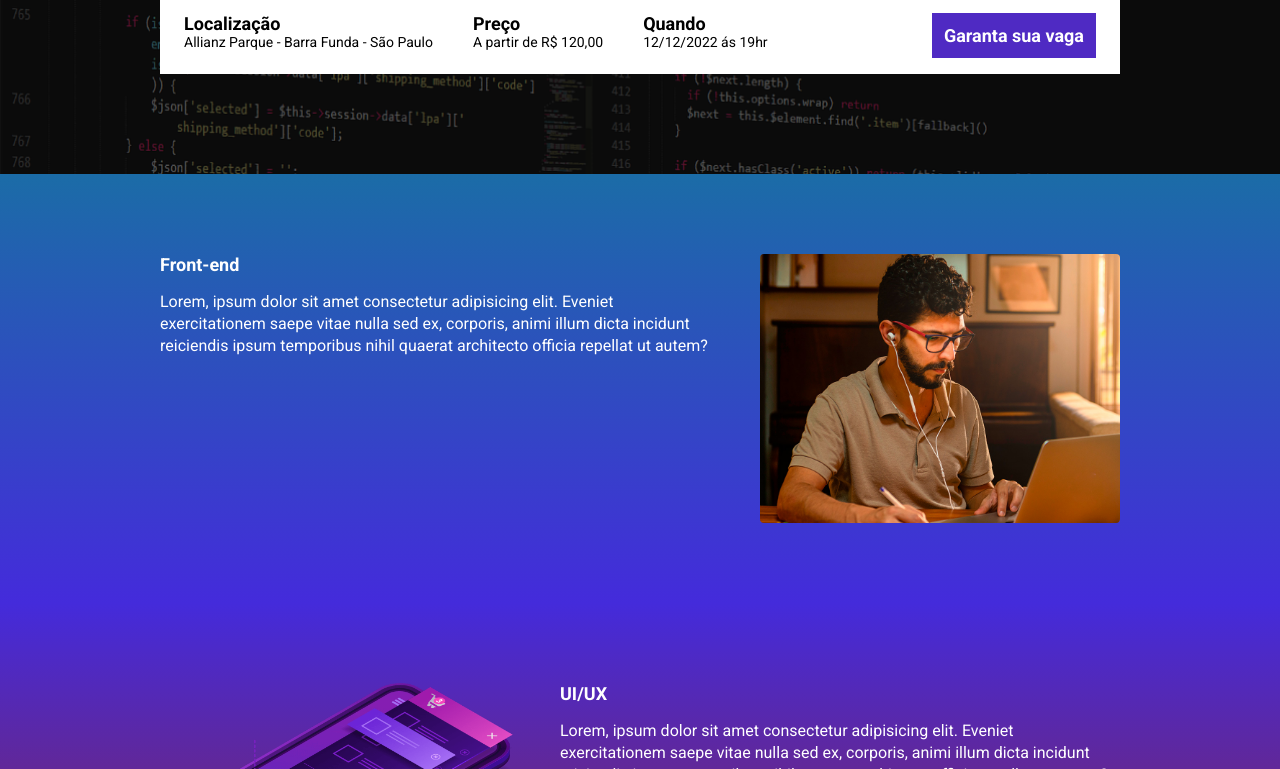
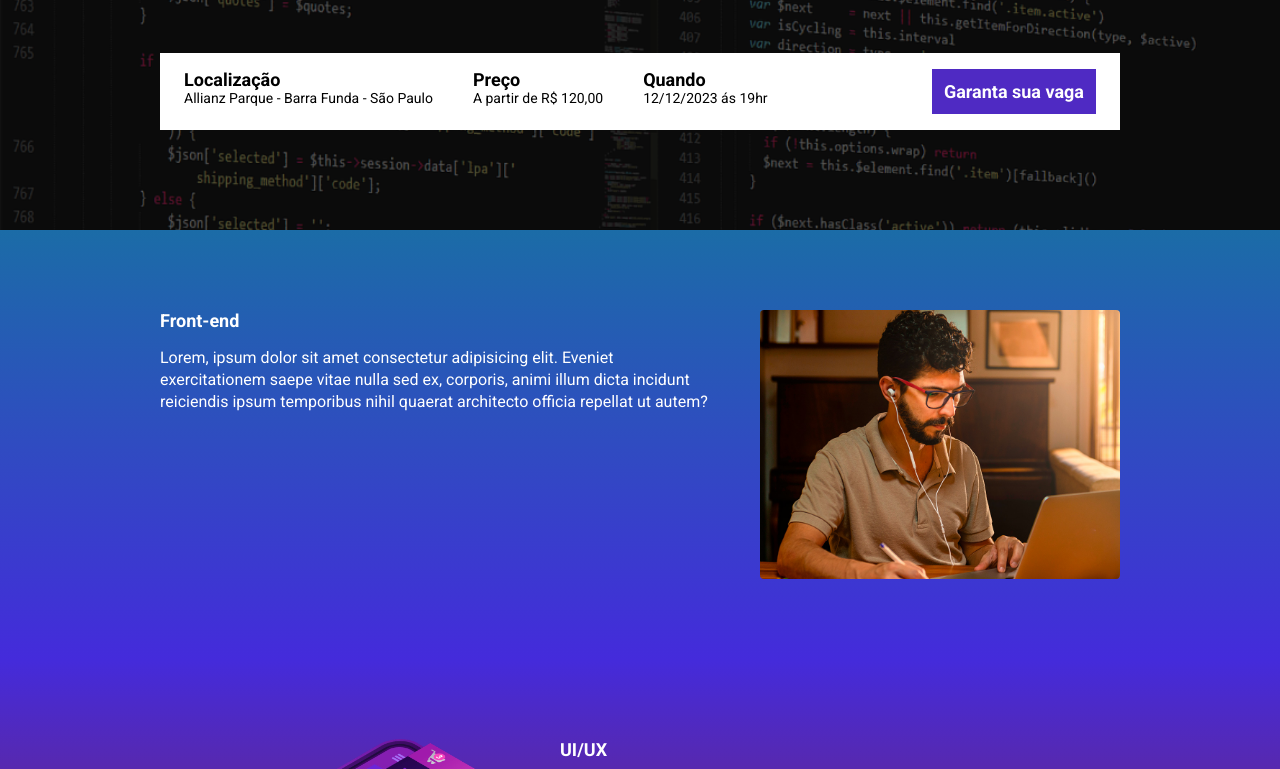
Before and after one commit to Jonatan1103/JT_tech_talks, a website built with Parcel: page src/index.html in a window 1280 px wide. Shown: the part 331-1100 px from the top of the page. Built offline with nearby package versions, Linux system fonts and the light colour scheme.

Commit message:
fix: html and js

```diff
--- a/src/index.html
+++ b/src/index.html
@@ -31,7 +31,7 @@
           </li>
           <li class="infos-bar__infos__item">
             <b>Quando</b>
-            12/12/2022 ás 19hr
+            12/12/2023 ás 19hr
           </li>
         </ul>
         <a href="#" class="button button--primary">
--- a/src/scripts/main.js
+++ b/src/scripts/main.js
@@ -1,6 +1,6 @@
 AOS.init()
 
-const dateEvent = new Date("mar 12, 2023 19:00")
+const dateEvent = new Date("dec 12, 2023 19:00")
 const timeStampEvent = dateEvent.getTime()
 
 const countHours = setInterval(() => {
```
